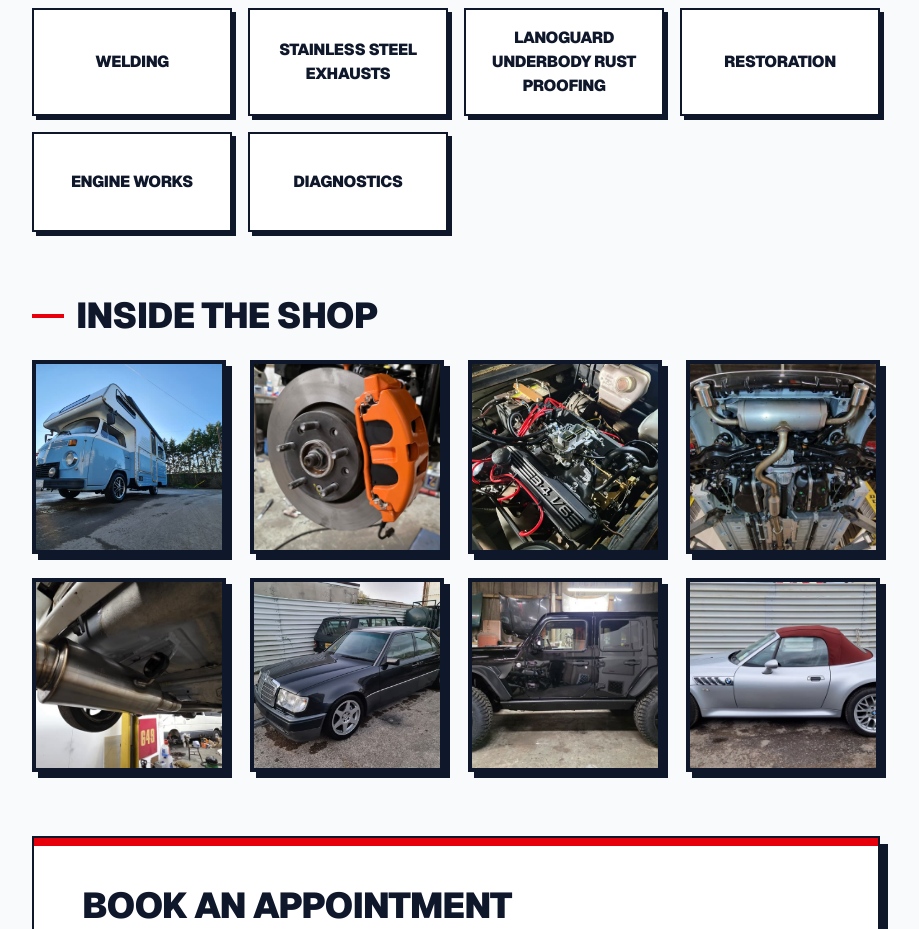
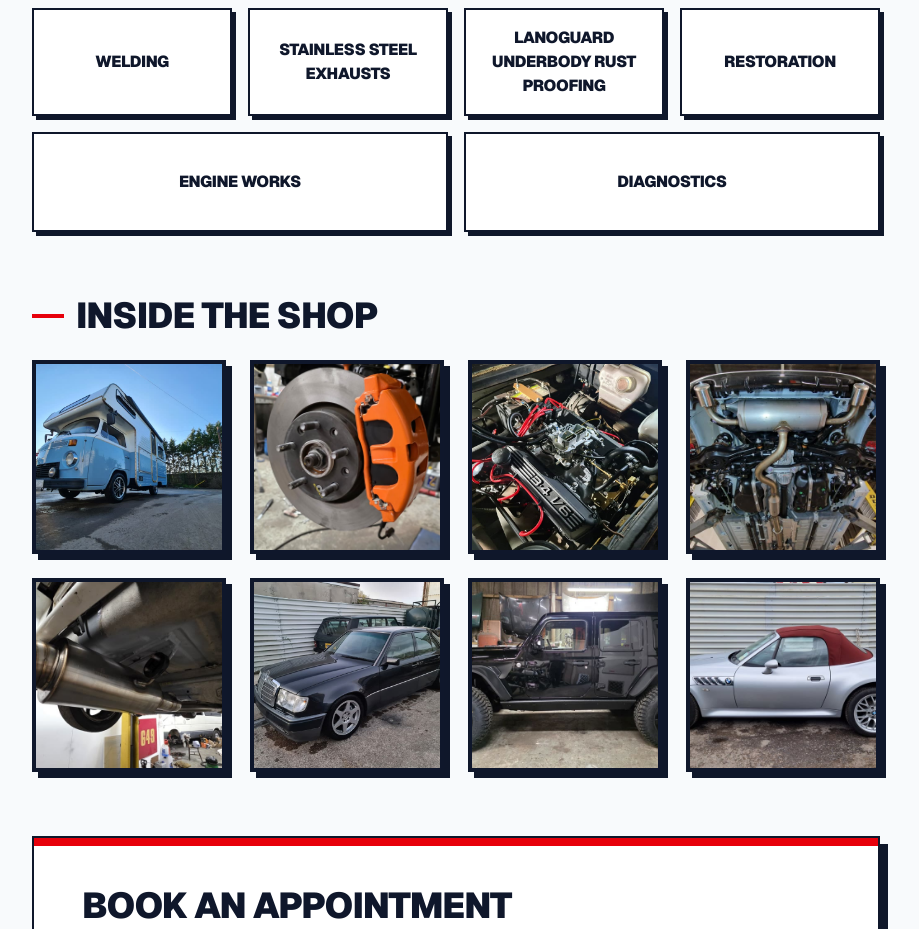
Before and after one commit to BAT4K/dave-flew-automotive, a Next.js app: page / in a window 1280 px wide. Shown: the part 1460-2389 px from the top of the page, without its empty margins (184-1103 px from the left). Built offline with nearby package versions, Linux system fonts and the light colour scheme; no server answers.

Commit message:
style: balance Services grid layout by making last row items span two columns

```diff
--- a/app/page.tsx
+++ b/app/page.tsx
@@ -107,7 +107,7 @@ export default function Home() {
               "Welding", "Stainless Steel Exhausts", "Lanoguard Underbody Rust Proofing",
               "Restoration", "Engine Works", "Diagnostics"
             ].map((service, index) => (
-              <div key={index} className="bg-white border-2 border-slate-900 p-4 shadow-[4px_4px_0px_0px_rgba(15,23,42,1)] hover:-translate-y-1 hover:shadow-[6px_6px_0px_0px_rgba(220,38,38,1)] transition-all group flex items-center justify-center text-center min-h-[100px]">
+              <div key={index} className={`bg-white border-2 border-slate-900 p-4 shadow-[4px_4px_0px_0px_rgba(15,23,42,1)] hover:-translate-y-1 hover:shadow-[6px_6px_0px_0px_rgba(220,38,38,1)] transition-all group flex items-center justify-center text-center min-h-[100px] ${index >= 8 ? 'md:col-span-2' : ''}`}>
                 <span className="font-black text-slate-900 uppercase tracking-tight group-hover:text-red-600 transition-colors text-sm sm:text-base">{service}</span>
               </div>
             ))}
```
